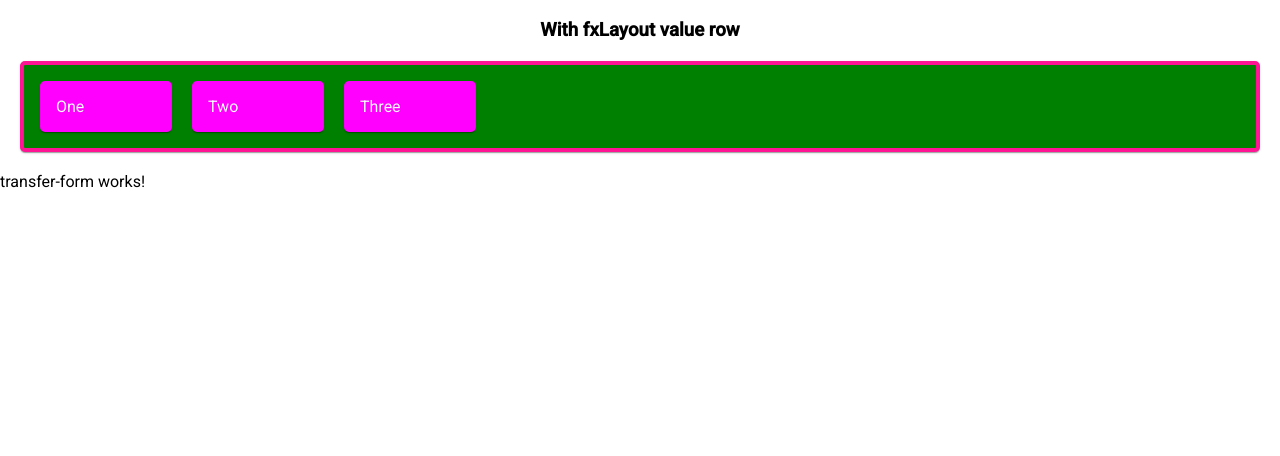
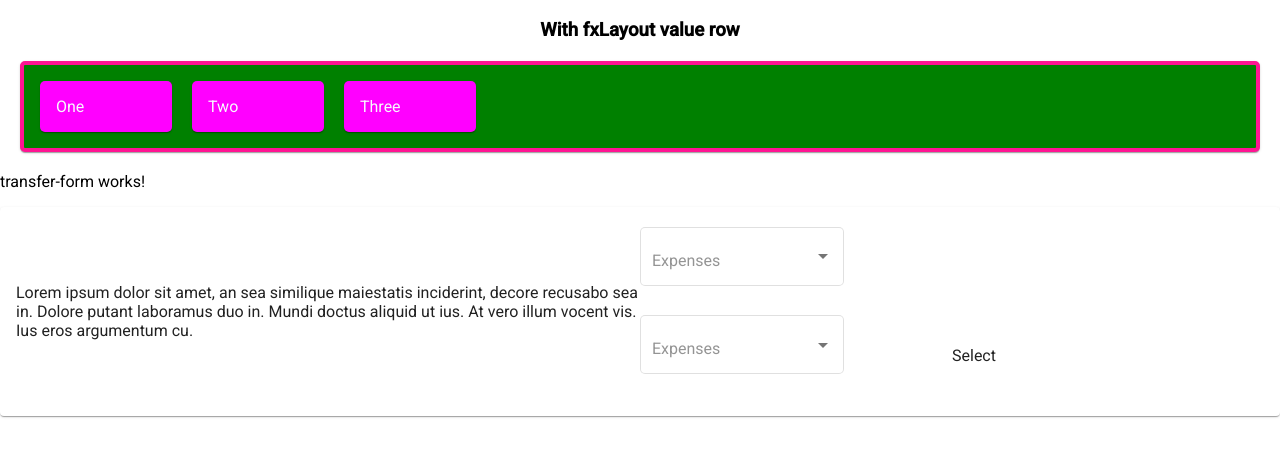
Before and after one commit to FoxGeoff/ListCopyGui, an Angular app: page / in a window 1280 px wide. Shown: the top 456 px of the page. Built offline with nearby package versions, Linux system fonts and the light colour scheme.

Commit message:
Add dopdown boxes example

```diff
--- a/angular.json
+++ b/angular.json
@@ -31,7 +31,7 @@
               "src/assets"
             ],
             "styles": [
-              "./node_modules/@angular/material/prebuilt-themes/purple-green.css",
+              "./node_modules/@angular/material/prebuilt-themes/indigo-pink.css",
               "src/styles.css"
             ],
             "scripts": []
--- /dev/null
+++ b/src/app/models/contact.ts
@@ -0,0 +1,6 @@
+export interface contact {
+  name: string;
+  address: string;
+  phone:string;
+  notes: string;
+}
--- a/src/app/transfer-form/transfer-form.component.css
+++ b/src/app/transfer-form/transfer-form.component.css
@@ -0,0 +1,15 @@
+@import '~@angular/material/prebuilt-themes/indigo-pink.css';
+
+body {
+  font-family: Roboto, Arial, sans-serif;
+  margin: 0;
+}
+
+.basic-container {
+  padding: 30px;
+}
+
+.version-info {
+  font-size: 8pt;
+  float: right;
+}
--- a/src/app/transfer-form/transfer-form.component.html
+++ b/src/app/transfer-form/transfer-form.component.html
@@ -1 +1,39 @@
 <p>transfer-form works!</p>
+<form [formGroup]="firstFormGroup">
+  <mat-card>
+    <div fxLayout="row" fxLayout.lt-sm="column"  fxLayoutAlign="flex-start center" class="full-width">
+<div fxFlex>
+    Lorem ipsum dolor sit amet, an sea similique maiestatis inciderint, decore recusabo sea in. Dolore putant laboramus duo in. Mundi doctus aliquid ut ius. At vero illum vocent vis. Ius eros argumentum cu.
+  </div>
+  <div fxFlex>
+    <div fxLayout="row" fxLayoutAlign="flex-start center" class="full-width">
+      <div fxFlex>
+        <mat-form-field class="input-row" appearance="outline">
+          <mat-select placeholder="Expenses" formControlName="expenses" required>
+            <mat-option value="1">a</mat-option>
+            <mat-option value="2">b</mat-option>
+            <mat-option value="3">c</mat-option>
+            <mat-option value="4">d</mat-option>
+          </mat-select>
+        </mat-form-field>
+      </div>
+    </div>
+    <div fxLayout="row" fxLayoutAlign="flex-start center" class="full-width">
+      <div fxFlex>
+        <mat-form-field class="input-row" appearance="outline">
+          <mat-select placeholder="Expenses" formControlName="expenses" required>
+            <mat-option value="1">a</mat-option>
+            <mat-option value="2">b</mat-option>
+            <mat-option value="3">c</mat-option>
+            <mat-option value="4">d</mat-option>
+          </mat-select>
+        </mat-form-field>
+      </div>
+      <div fxFlex>
+        Select
+      </div>
+    </div>
+  </div>
+</div>
+</mat-card>
+</form>
--- a/src/app/transfer-form/transfer-form.component.ts
+++ b/src/app/transfer-form/transfer-form.component.ts
@@ -1,4 +1,14 @@
 import { Component, OnInit } from '@angular/core';
+import { FormBuilder, FormGroup, Validators } from '@angular/forms';
+
+
+interface Website {
+
+  value: string;
+
+  viewValue: string;
+
+}
 
 @Component({
   selector: 'app-transfer-form',
@@ -6,10 +16,18 @@ import { Component, OnInit } from '@angular/core';
   styleUrls: ['./transfer-form.component.css']
 })
 export class TransferFormComponent implements OnInit {
+  firstFormGroup!: FormGroup;
 
-  constructor() { }
+  constructor(private _formBuilder: FormBuilder) {}
 
-  ngOnInit(): void {
+  ngOnInit(){
+      this.firstFormGroup = this._formBuilder.group({
+      expenses: ['', Validators.required],
+      operatingAdjustments: ['',Validators.required],
+      adjustments: ['', Validators.required],
+      effectiveCap: ['', Validators.required],
+      effectiveTime: ['', Validators.required],
+      judgment: ['', Validators.required]
+    });
   }
-
 }
```
Also changed, not shown: src/app/models/account.ts (added, +9 -0 lines), src/app/models/customer.ts (added, +7 -0 lines), 1 other file (tests, documents, lock files or other folders).
